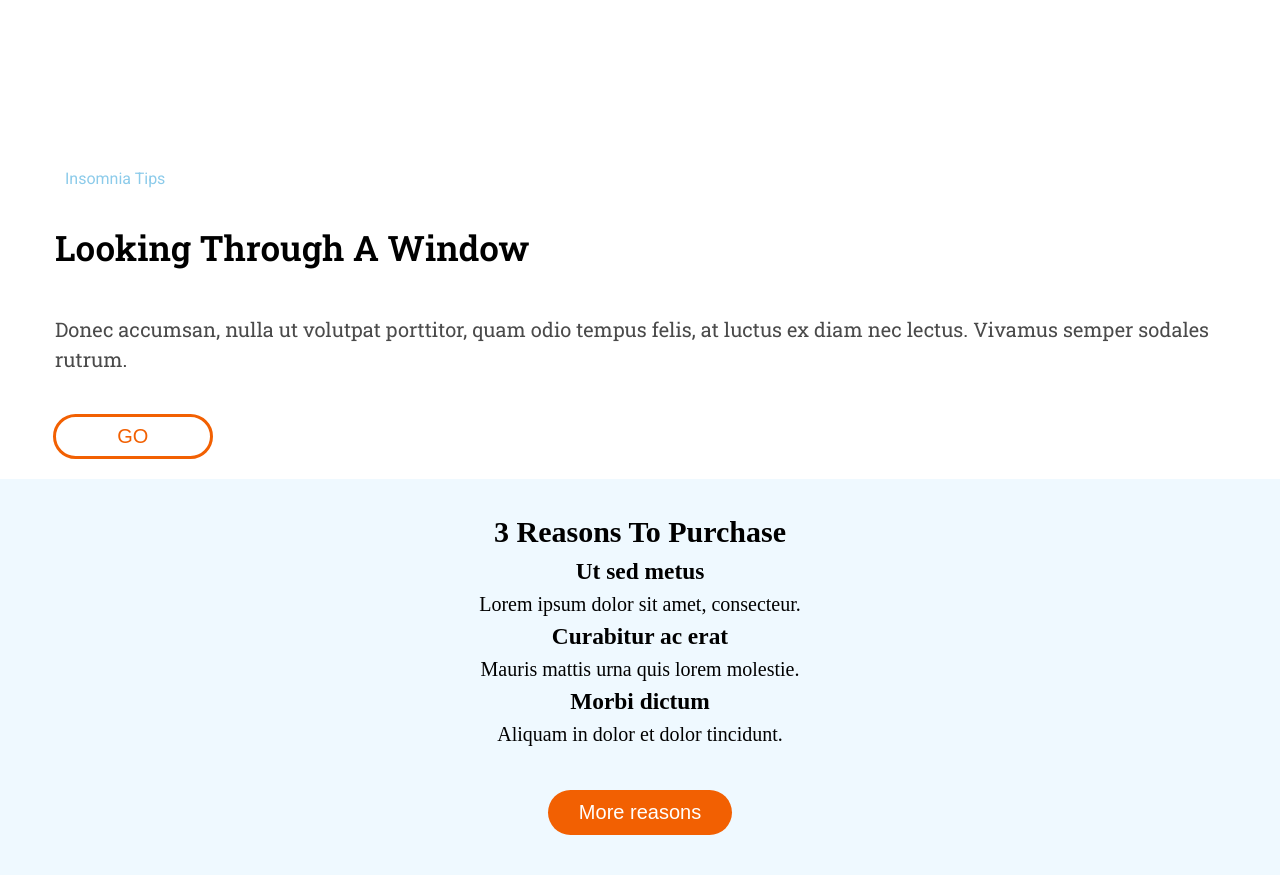
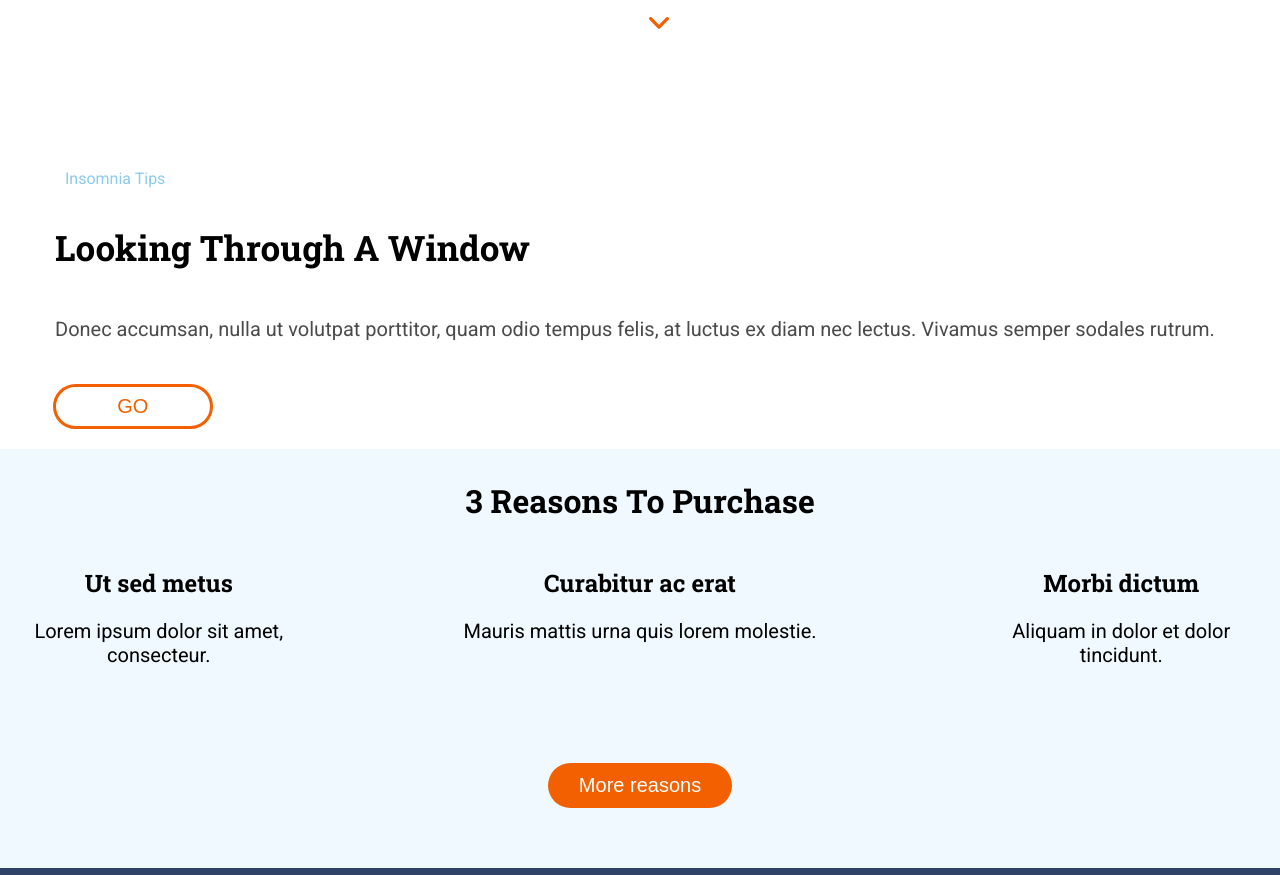
Before and after one commit to Adalab/modulo-1-evaluacion-final-rafaelapessoa, a website built with Vite: page src/index.html in a window 1280 px wide. Shown: the part 680-1555 px from the top of the page. Built offline with nearby package versions, Linux system fonts and the light colour scheme; files whose address does not match are found by name.

Commit message:
add grid

```diff
--- a/src/partials/header.html
+++ b/src/partials/header.html
@@ -1,7 +1,10 @@
 <header class="header" id="header">
-  <a class="button-menu" href="https://adalab.es/" target="_blank"><img class="burguer" src="./images/menu.svg" alt="menu"> </a>
-      <div class="container">
-        <h1 class="title">ANONYMOUS <br> PROXY</h1>
-        <p class="subtitle">In hac habitasse platea dictumst.</p>
-      </div>
+  <a class="button-menu" href="https://adalab.es/" target="_blank"><img class="ico-burguer" src="./images/menu.svg"
+      alt="menu"> </a>
+  <div class="container">
+    <h1 class="title">ANONYMOUS <br> PROXY</h1>
+    <p class="subtitle">In hac habitasse platea dictumst.</p>
+    <a class="button-down" href="#reasons"> <img class="ico-down" src="./images/ico-scroll-down.svg"
+        alt="button down"></a>
+  </div>
 </header>
--- a/src/partials/sectionReasons.html
+++ b/src/partials/sectionReasons.html
@@ -1,20 +1,22 @@
-<section class="section-reasons">
+<section class="section-reasons" id="reasons">
 
-    <h2 class="title-reasons">3 Reasons To Purchase</h2>
-
-    <article class="section_article">
-        <h3>Ut sed metus</h3>
-        <p>Lorem ipsum dolor sit amet, consecteur.</p>
+    <article class="section-reasons__box box1">
+        <h2 class="title-reasons">3 Reasons To Purchase</h3>
     </article>
-    <article class="section_article">
-        <h3>Curabitur ac erat</h3>
-        <p>Mauris mattis urna quis lorem molestie.</p>
+    <article class="section-reasons__box box2">
+        <h3 class="section-reasons__subtitle">Ut sed metus</h3>
+        <p class="section-reasons__text">Lorem ipsum dolor sit amet, consecteur.</p>
     </article>
-    <article class="section_article">
-        <h3>Morbi dictum</h3>
-        <p>Aliquam in dolor et dolor tincidunt.</p>
+    <article class="section-reasons__box box3">
+        <h3 class="section-reasons__subtitle">Curabitur ac erat</h3>
+        <p class="section-reasons__text">Mauris mattis urna quis lorem molestie.</p>
     </article>
-
-    <button class="button-more">
-        <a class="link-button" href="https://adalab.es/" target="_blank">More reasons</a></button>
+    <article class="section-reasons__box box4">
+        <h3 class="section-reasons__subtitle">Morbi dictum</h3>
+        <p class="section-reasons__text">Aliquam in dolor et dolor tincidunt.</p>
+    </article>
+    <article class="section-reasons__box box5">
+        <button class="button-more">
+            <a class="link-button" href="https://adalab.es/" target="_blank">More reasons</a></button>
+    </article>
 </section>
--- a/src/scss/layout/_header.scss
+++ b/src/scss/layout/_header.scss
@@ -6,7 +6,6 @@
     background: no-repeat center/cover url(../images/cover.jpg);
     height: 100vh;
 }
-
 .button-menu{
     width: 41.6px;
     height: 44px;
@@ -16,7 +15,7 @@
     top: 0;
     left: 0;
 }
-.burguer{
+.ico-burguer{
     padding: 10px;
 }
 .container{
@@ -27,7 +26,6 @@
     color: var(--white);
     font-size: 20px;
 }
-
 .subtitle{
     font-family: "Roboto Slab", serif;
     color: var(--white);
@@ -37,16 +35,23 @@
     font-size: 16px;
     margin-top: 10%;
 }
-/*
-.btn-down{
+.button-down{
+    width: 37.9px;
+    height: 37px;
     background-color: var(--white);
     border-radius: 50%;
     border: 0cap;
     margin-top: 40%;
-    padding: 25px;
+    padding: 15px;
+    position: absolute;
+    bottom: 10%;
+    left: 50%;
 }
-*/
-
+.ico-down{
+    position: absolute;
+    bottom: 30%;
+    left: 25%;
+}
 
 @media all and (min-width: 768px) {
     .container{
--- a/src/scss/layout/_reasons.scss
+++ b/src/scss/layout/_reasons.scss
@@ -1,40 +1,106 @@
 .section-reasons{
-    display: flex;
-    flex-direction: column;
-    justify-content: center;
+    display: grid;
+    grid-template-columns: 1fr 2fr 1fr;
+    grid-template-rows: repeat(5, minmax(50px, auto));
     text-align: center;
     font-size: 20px;
-    line-height: 1.5;
-    padding: 30px 15px;
     background-color: var(--iceblue);
-}
+    gap: 5px;
+
+    &__subtitle{
+        font-family: "Roboto Slab", serif;
+        font-optical-sizing: auto;
+        font-weight: 700;
+        font-style: normal;
+        font-size: 18px;
+        padding: 10px;
+    }
+    &__text{
+        font-family: "Roboto", sans-serif;
+        font-optical-sizing: auto;
+        font-weight: 400;
+        font-style: normal;
+        padding: 10px;
+    }
+    .box1{
+        grid-column: 1/4;
+    }
+    .box2{
+        grid-column: 1/4;
+    }
+    .box3{
+        grid-column: 1/4;
+    }
+    .box4{
+        grid-column: 1/4;
+    }
+    .box5{
+        grid-column: 1/4;
+        grid-row: 5/6;
+    }
 
 .title-reasons{
-
+    font-family: "Roboto Slab", serif;
+    font-optical-sizing: auto;
+    font-weight: 700;
+    font-style: normal;
+    font-size: 24px;
+    padding: 10px;
+    margin-top: 20px;
+    margin-bottom: 20px;
 }
-
 .button-more{
     background-color: var(--orange);
     width: 184px;
     height: 45px;
     border-radius: 22.5px;
-    padding: 7px;
-    margin: 20px;
     border: 0cap;
     margin: auto;
     margin-top: 41px;
     margin-bottom: 60px;
 }
-.button-more:hover{
-    background-color: var(--white);
-    border: solid 3px var(--orange);
-}
-
 .link-button{
     text-decoration: none;
     color: var(--white);
     font-size: 20px;
 }
-.link-button:hover{
-    color: var(--orange);
+
+@media (hover: hover){
+    .button-more:hover {
+        background-color: var(--white);
+        border: solid 3px var(--orange);
+     }
+     .link-button:hover {
+        color: var(--orange);
+     }
 }
+/*TABLET AND DESKTOP*/
+
+@media screen and (min-width: 768px){
+    .section-reasons{
+
+    }
+    .box2{
+        grid-column: 1/2;
+        grid-row: 2/5;
+    }
+    .box3{
+        grid-column: 2/3;
+        grid-row: 2/5;
+    }
+    .box4{
+        grid-column: 3/4;
+        grid-row: 2/5;
+    }
+    .title-reasons{
+        font-size: 32px;
+    }
+
+    &__subtitle{
+        font-size: 24px;
+    }
+    &__text{
+        font-size: 20x;
+    }
+}
+}
--- a/src/scss/layout/_window.scss
+++ b/src/scss/layout/_window.scss
@@ -7,32 +7,28 @@
     margin-left: 15px;
     text-align: left;
 }
-
 .insomnia{
     color: var(--bluec);
     font-family: Roboto;
     font-size: 14px;
     padding: 10px;
 }
-
 .title-window{
     font-family: "Roboto Slab", serif;
     font-optical-sizing: auto;
-    font-weight: 600;
+    font-weight: 700;
     font-style: normal;
     font-size: 24px;
     padding: 10px;
 }
-
 .text-window{
-    font-family: "Roboto Slab", serif;
+    font-family: "Roboto", sans-serif;
     font-optical-sizing: auto;
     font-weight: 400;
     font-style: normal;
     color: var(--griso);
     padding: 10px;
 }
-
 .button-go{
     background-color: var(--white);
     width: 76px;
@@ -70,12 +66,6 @@
         width: 91px;
         height: 45px;
     }
-    .button-go:hover{
-        background-color: var(--orange);
-    }
-    .link-go:hover{
-        color: var(--white);
-    }
 }
 
 /* DESKTOP*/
@@ -103,3 +93,11 @@
     }
 
 }
+@media (hover: hover){
+    .button-go:hover {
+        background-color: var(--orange);
+     }
+     .link-go:hover {
+        color: var(--white);
+     }
+}
```
Also changed, not shown: src/partials/sectionWindow.html (+2 -1 lines).
